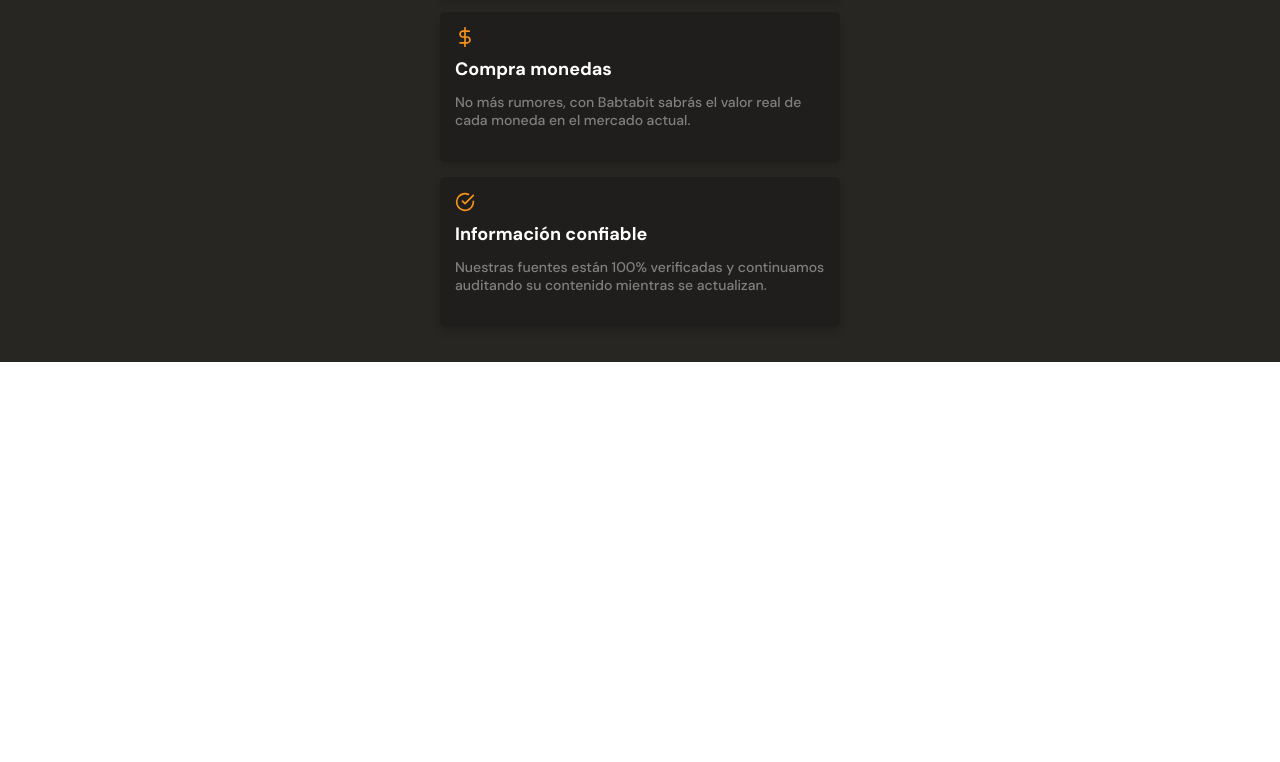
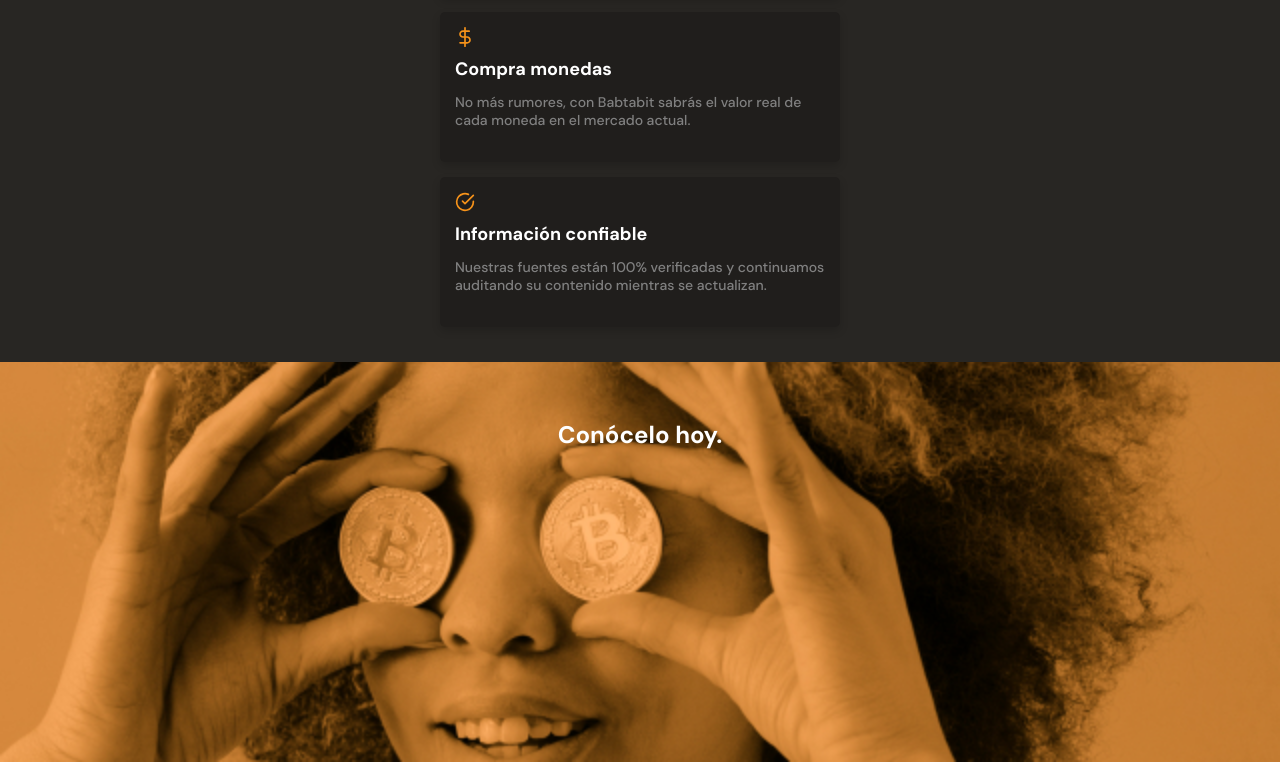
Before and after one commit to jmatirey93/batatabit, a plain HTML site: page index.html in a window 1280 px wide. Shown: the part 1996-2758 px from the top of the page. Before the commit the page ends 2358 px from the top, so only its background shows below. Drawn offline with Linux system fonts and the light colour scheme.

Commit message:
bitcoinbaby section done

```diff
--- a/index.html
+++ b/index.html
@@ -111,7 +111,9 @@
                 </article>
             </section>
         </section>
-        <section></section>
+        <section class="bitcoinbaby">
+            <h2>Conócelo hoy.</h2>
+        </section>
         <section></section>
     </main>
     <footer></footer>
--- /dev/null
+++ b/src/sass/bitcoinbaby.scss
@@ -0,0 +1,18 @@
+.bitcoinbaby {
+    width: 100%;
+    min-width: 320px;
+    height: 50vh;
+    background-image: url('../../assets/img/bitcoinbaby2x.jpg');
+    background-position: center;
+    background-size: cover;
+    background-repeat: no-repeat;
+
+    h2 {
+        padding-top: 60px;
+        font-size: 2.4rem;
+        font-weight: bold;
+        line-height: 2.6rem;
+        color: $just-white;
+        text-align: center;
+    }
+}
--- a/src/sass/exchange.scss
+++ b/src/sass/exchange.scss
@@ -1,4 +1,3 @@
-@import 'variables';
 @import 'mixins';
 
 .exchange {
--- a/src/sass/header.scss
+++ b/src/sass/header.scss
@@ -1,5 +1,3 @@
-@import 'variables';
-
 .header {
     position: relative;
     display: flex;
--- a/src/sass/mixins.scss
+++ b/src/sass/mixins.scss
@@ -1,4 +1,4 @@
-/* TITLE AND TEXT OF SECTIONS */
+//TITLE AND TEXT OF SECTIONS
 
 @mixin title {
     width: 90%;
@@ -21,7 +21,7 @@
     }
 }
 
-/* TABLE */
+//TABLE
 
 @mixin table {
     width: 70%;
@@ -100,7 +100,7 @@
     }
 }
 
-/* CARD ICON */
+// CARD ICON
 
 @mixin card-icon {
     display: inline-block;
--- a/src/sass/product.scss
+++ b/src/sass/product.scss
@@ -1,4 +1,3 @@
-@import 'variables';
 @import 'mixins';
 
 .product {
--- a/src/sass/styles.scss
+++ b/src/sass/styles.scss
@@ -2,6 +2,7 @@
 @import 'header';
 @import 'exchange';
 @import 'product';
+@import 'bitcoinbaby';
 
 * {
     box-sizing: border-box;
```
Also changed, not shown: static/css/styles.css, 1 other file.
